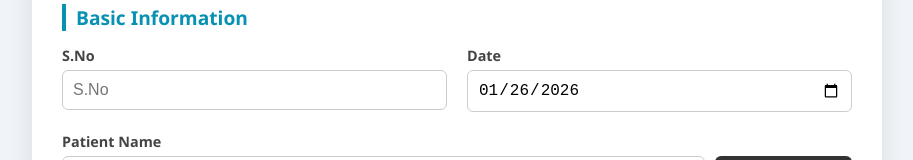
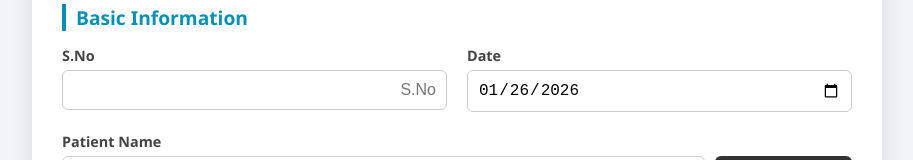
Before and after one commit to sahilcingh/Patient-Record-App, a React (Vite) app in the folder frontend/: page / in a window 1280 px wide. Shown: the part 139-299 px from the top of the page, without its empty margins (183-1096 px from the left). Built offline with nearby package versions, Linux system fonts and the light colour scheme; no server answers.

Commit message:
Integer on the right sides

```diff
--- a/frontend/src/App.css
+++ b/frontend/src/App.css
@@ -329,3 +329,7 @@ textarea {
 .danger:hover {
   background-color: #b91c1c !important;
 }
+
+.right-align {
+  text-align: right;
+}
```
